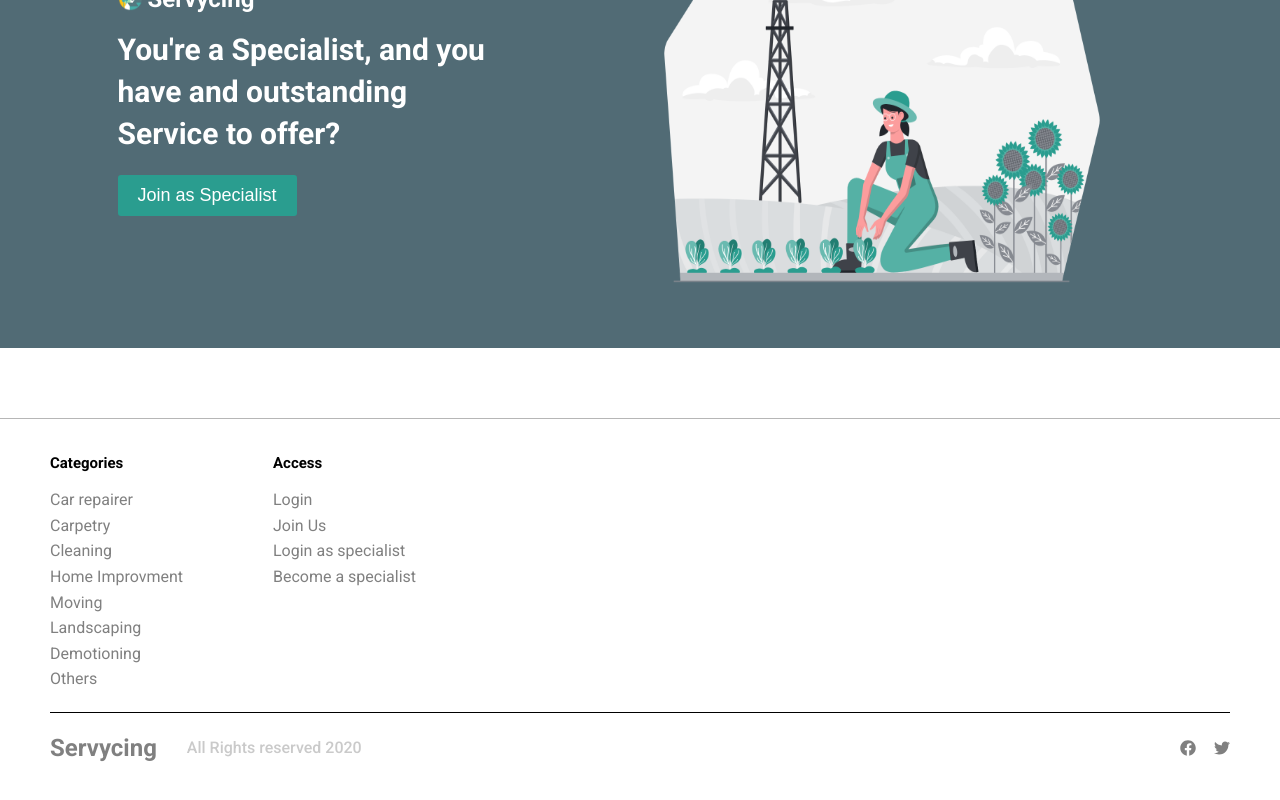
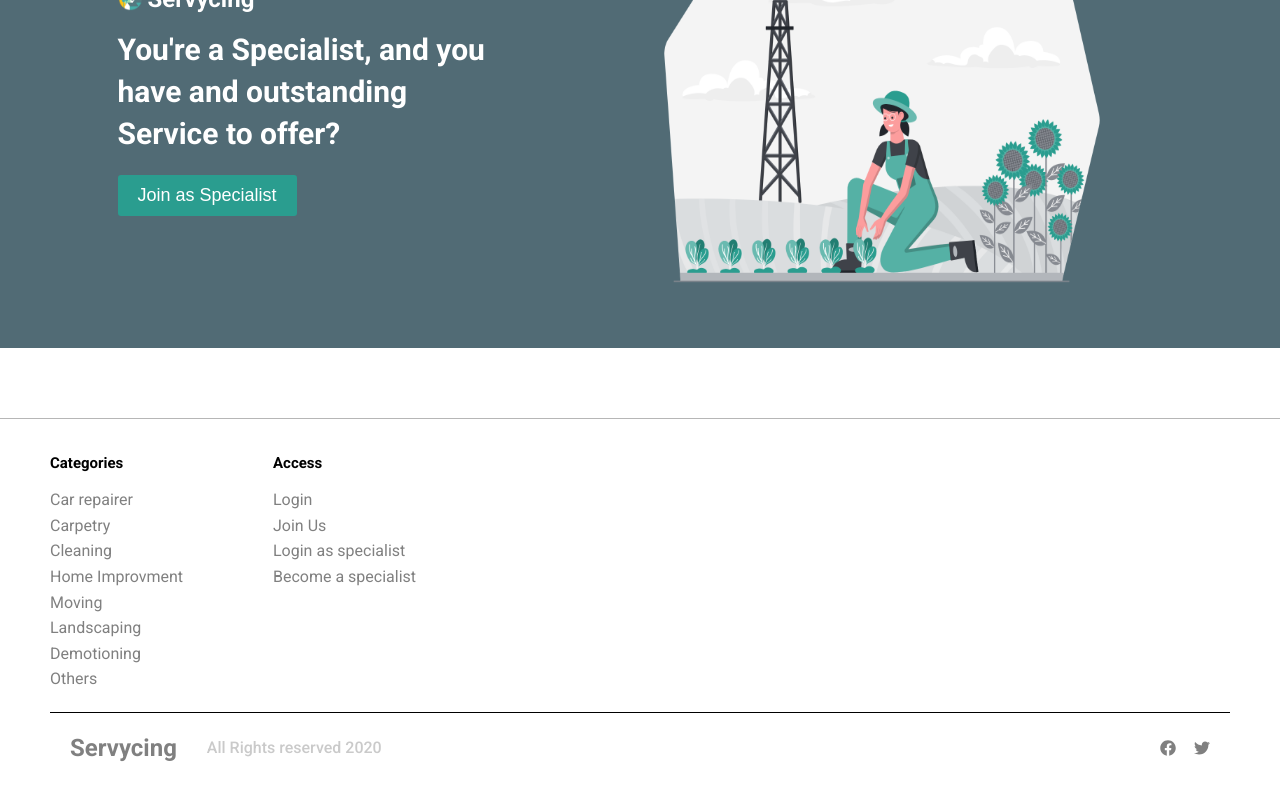
Before and after one commit to saeedeyvazy/servycing, a React (Create React App) app: page / in a window 1280 px wide. Shown: the part 1750-2550 px from the top of the page. Built offline with nearby package versions, Linux system fonts and the light colour scheme; data requests are answered from the project's data file.

Commit message:
Fix styles

```diff
--- a/src/pages/HomePage/Footer.jsx
+++ b/src/pages/HomePage/Footer.jsx
@@ -45,6 +45,8 @@ const BottomContainer = styled.div`
 	border-top: 0.6px solid #000000;
 	display: flex;
 	justify-content: space-between;
+	padding: 0 20px;
+	align-items: center;
 `
 const BottomLeftContainer = styled.div`
 	display: flex;
```
